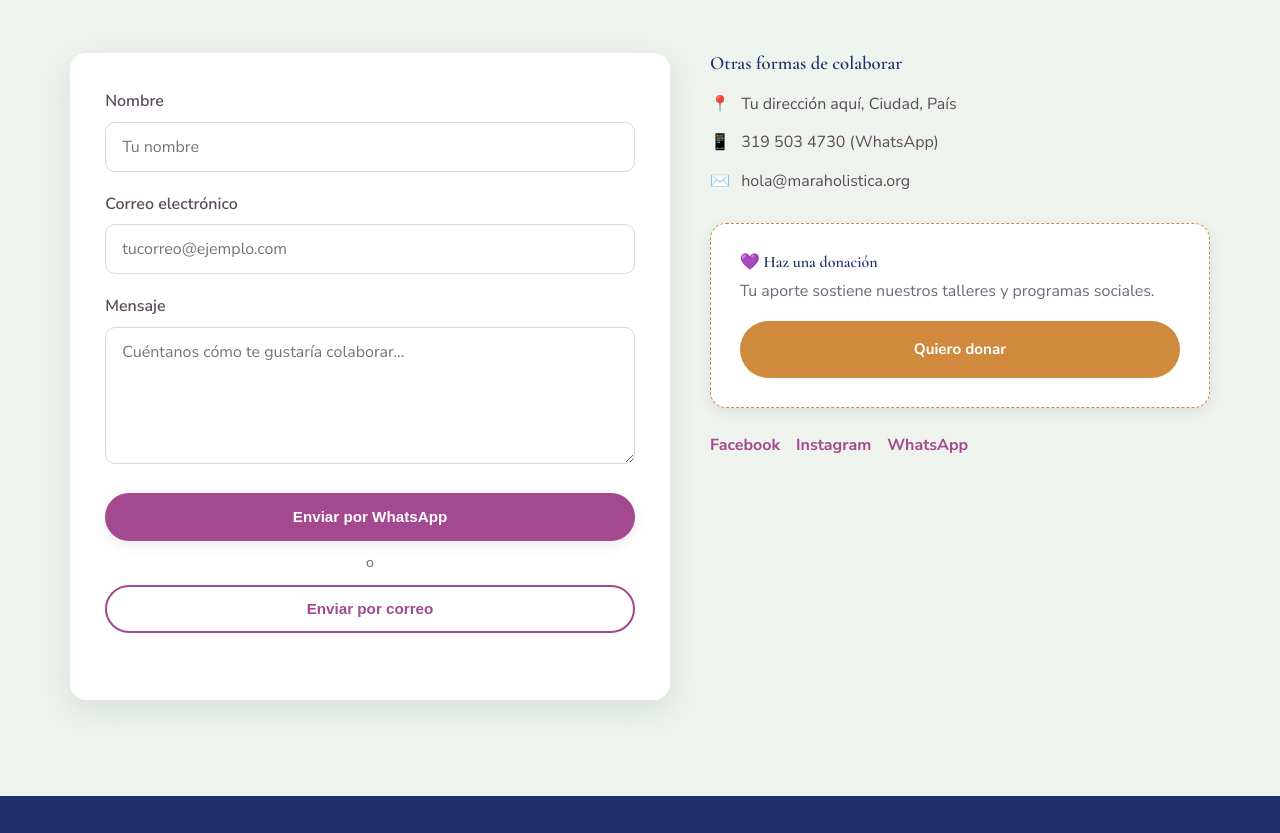
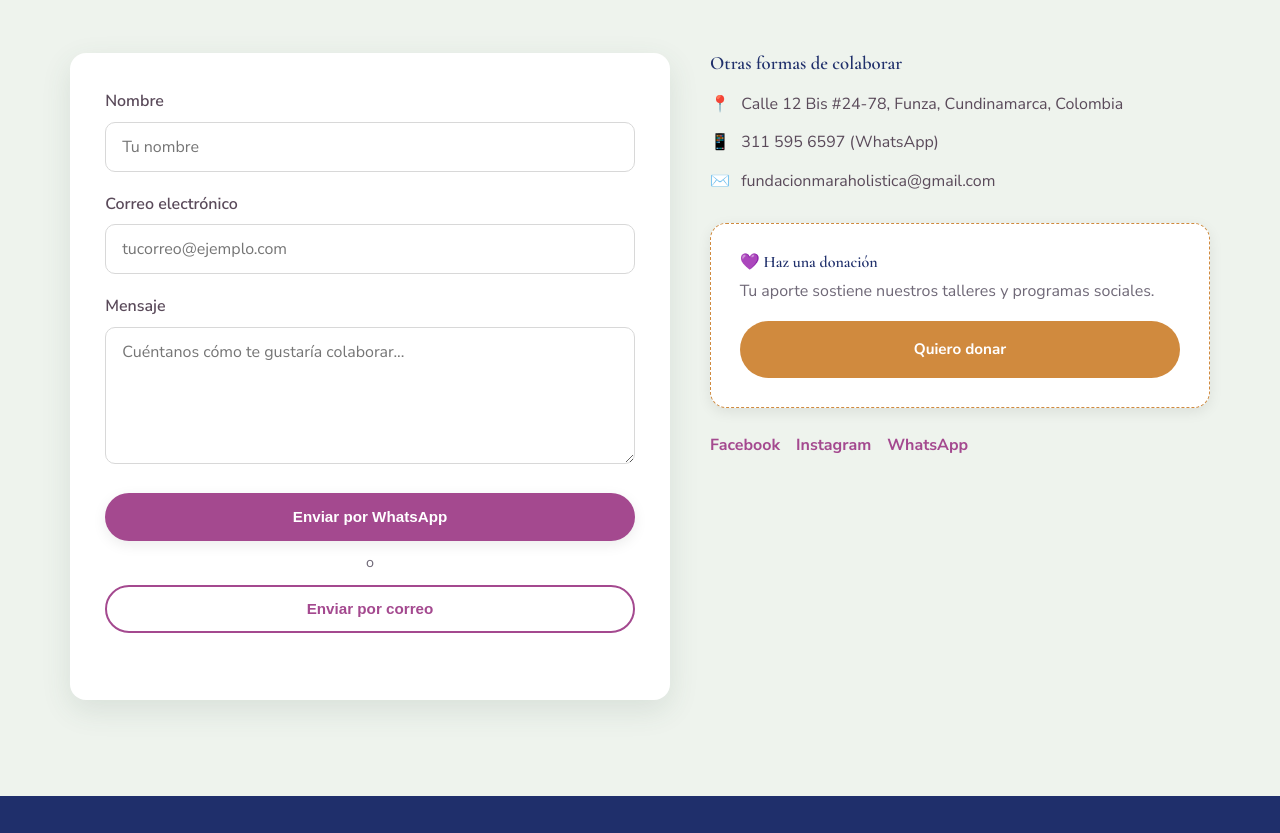
Before and after one commit to daviid0611/fundacion-mara-holistica, a plain HTML site: page index.html in a window 1280 px wide. Shown: the part 3890-4723 px from the top of the page. Drawn offline with nearby package versions, Linux system fonts and the light colour scheme.

Commit message:
actualizacion de datos

```diff
--- a/index.html
+++ b/index.html
@@ -195,9 +195,9 @@
         <aside class="contact-info">
           <h3>Otras formas de colaborar</h3>
           <ul class="contact-list">
-            <li><span>📍</span> Tu dirección aquí, Ciudad, País</li>
-            <li><span>📱</span> <a href="https://wa.me/573195034730" target="_blank" rel="noopener">319 503 4730 (WhatsApp)</a></li>
-            <li><span>✉️</span> hola@maraholistica.org</li>
+            <li><span>📍</span> Calle 12 Bis #24-78, Funza, Cundinamarca, Colombia</li>
+            <li><span>📱</span> <a href="https://wa.me/573115956597" target="_blank" rel="noopener">311 595 6597 (WhatsApp)</a></li>
+            <li><span>✉️</span> fundacionmaraholistica@gmail.com</li>
           </ul>
 
           <div class="donate-box">
```
